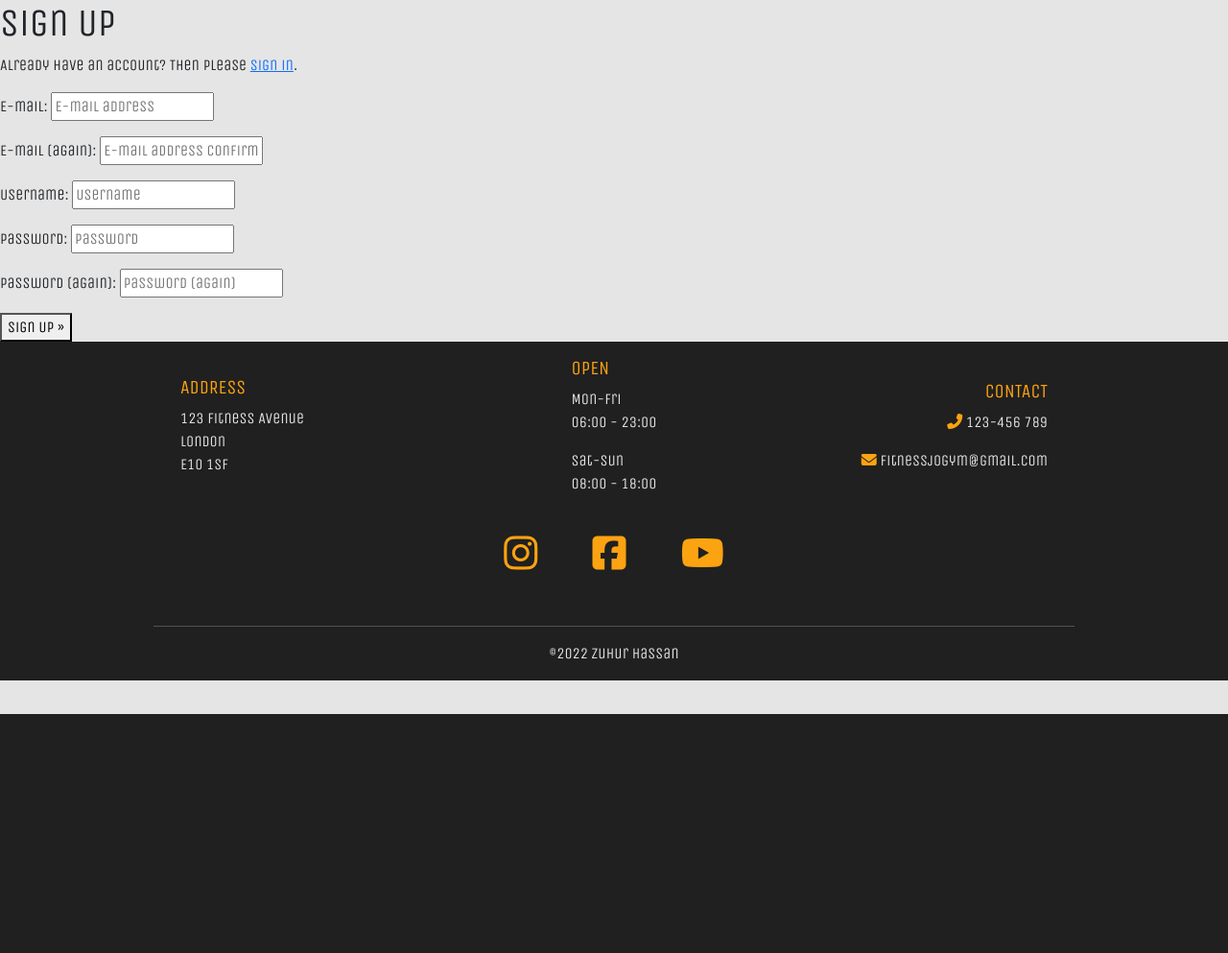
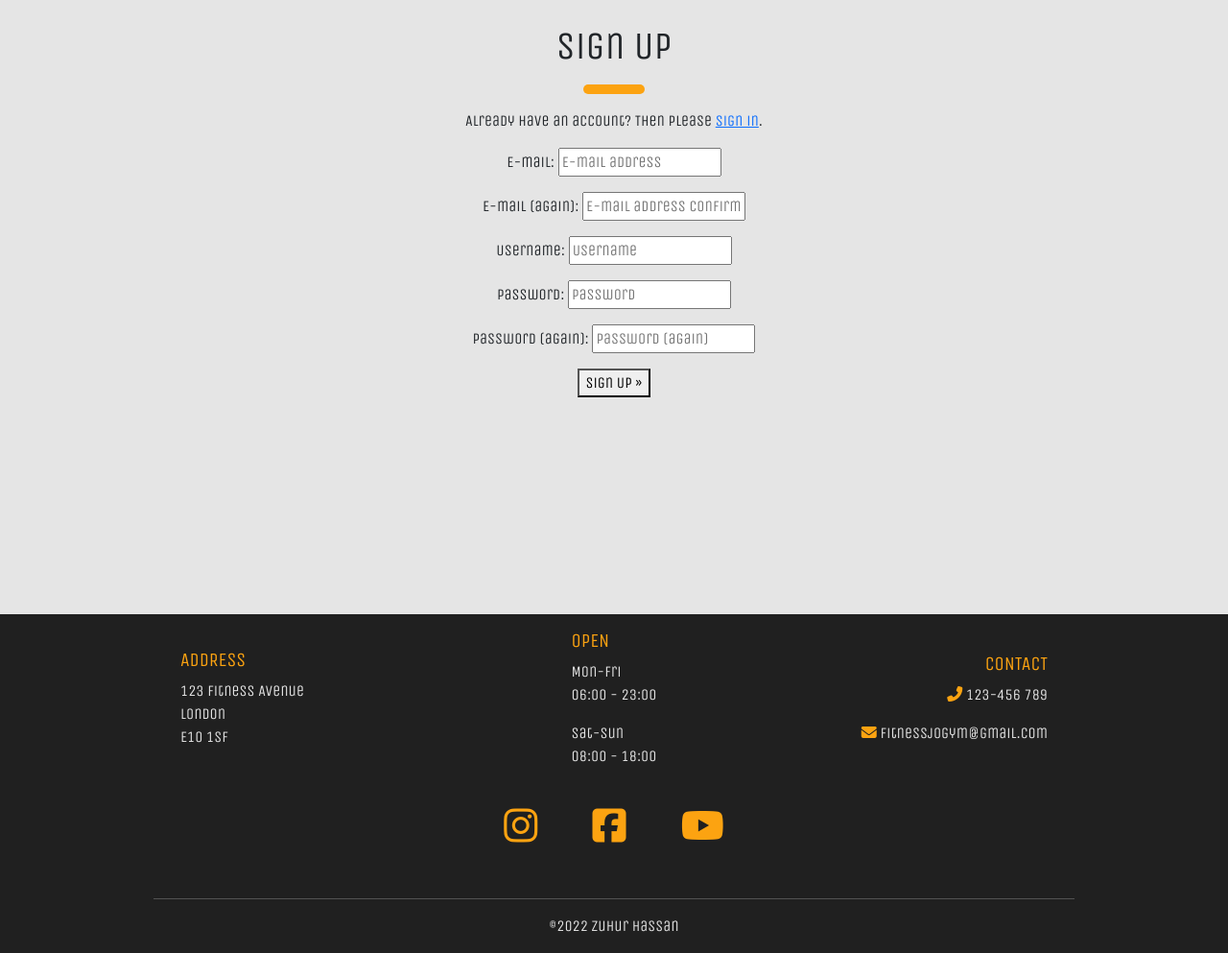
Before and after one commit to Code-Institute-Submissions/Zuhur-ms4_Feb, a Django app: page /accounts/signup/ in a window 1280 px wide. Shown: the part 56-1049 px from the top of the page at 96% size. Before the commit the page ends 800 px from the top, so only its background shows below. Run offline with Django 4.2, Linux system fonts and the light colour scheme; parts of the project's set-up code (start-up, migrations or seed data) failed here and were passed over; some libraries are stand-ins or nearby versions; some web fonts are replaced.

Commit message:
Add styling to allauth accounts

```diff
--- a/static/css/base.css
+++ b/static/css/base.css
@@ -200,3 +200,10 @@ footer {
 footer h5 {
     color: #fca311;
 }
+
+/*------------------------------ Allauth accounts */
+
+.allauth-container {
+    background-color: #e5e5e5;
+    height: 80vh;
+}
--- a/templates/allauth/account/base.html
+++ b/templates/allauth/account/base.html
@@ -1 +1,8 @@
 {% extends "base.html" %}
+
+{% block content %}
+    <div class="allauth-container p-4 text-center">
+        {% block inner_content %}
+        {% endblock %}
+    </div>
+{% endblock %}
--- a/templates/allauth/account/email.html
+++ b/templates/allauth/account/email.html
@@ -4,8 +4,10 @@
 
 {% block head_title %}{% trans "Account" %}{% endblock %}
 
-{% block content %}
+{% block inner_content %}
     <h1>{% trans "E-mail Addresses" %}</h1>
+    <hr class="heading-ruler mx-auto">
+
 {% if user.emailaddress_set.all %}
 <p>{% trans 'The following e-mail addresses are associated with your account:' %}</p>
 
--- a/templates/allauth/account/email_confirm.html
+++ b/templates/allauth/account/email_confirm.html
@@ -6,8 +6,9 @@
 {% block head_title %}{% trans "Confirm E-mail Address" %}{% endblock %}
 
 
-{% block content %}
+{% block inner_content %}
 <h1>{% trans "Confirm E-mail Address" %}</h1>
+<hr class="heading-ruler mx-auto">
 
 {% if confirmation %}
 
--- a/templates/allauth/account/login.html
+++ b/templates/allauth/account/login.html
@@ -5,9 +5,11 @@
 
 {% block head_title %}{% trans "Sign In" %}{% endblock %}
 
-{% block content %}
+{% block inner_content %}
 
 <h1>{% trans "Sign In" %}</h1>
+<hr class="heading-ruler mx-auto">
+
 
 {% get_providers as socialaccount_providers %}
 
--- a/templates/allauth/account/logout.html
+++ b/templates/allauth/account/logout.html
@@ -4,8 +4,9 @@
 
 {% block head_title %}{% trans "Sign Out" %}{% endblock %}
 
-{% block content %}
+{% block inner_content %}
 <h1>{% trans "Sign Out" %}</h1>
+<hr class="heading-ruler mx-auto">
 
 <p>{% trans 'Are you sure you want to sign out?' %}</p>
 
--- a/templates/allauth/account/password_change.html
+++ b/templates/allauth/account/password_change.html
@@ -4,8 +4,10 @@
 
 {% block head_title %}{% trans "Change Password" %}{% endblock %}
 
-{% block content %}
+{% block inner_content %}
     <h1>{% trans "Change Password" %}</h1>
+    <hr class="heading-ruler mx-auto">
+
 
     <form method="POST" action="{% url 'account_change_password' %}" class="password_change">
         {% csrf_token %}
--- a/templates/allauth/account/password_reset.html
+++ b/templates/allauth/account/password_reset.html
@@ -5,9 +5,11 @@
 
 {% block head_title %}{% trans "Password Reset" %}{% endblock %}
 
-{% block content %}
+{% block inner_content %}
 
     <h1>{% trans "Password Reset" %}</h1>
+    <hr class="heading-ruler mx-auto">
+
     {% if user.is_authenticated %}
     {% include "account/snippets/already_logged_in.html" %}
     {% endif %}
--- a/templates/allauth/account/password_reset_done.html
+++ b/templates/allauth/account/password_reset_done.html
@@ -5,8 +5,10 @@
 
 {% block head_title %}{% trans "Password Reset" %}{% endblock %}
 
-{% block content %}
+{% block inner_content %}
     <h1>{% trans "Password Reset" %}</h1>
+    <hr class="heading-ruler mx-auto">
+
 
     {% if user.is_authenticated %}
     {% include "account/snippets/already_logged_in.html" %}
--- a/templates/allauth/account/password_reset_from_key.html
+++ b/templates/allauth/account/password_reset_from_key.html
@@ -3,8 +3,10 @@
 {% load i18n %}
 {% block head_title %}{% trans "Change Password" %}{% endblock %}
 
-{% block content %}
+{% block inner_content %}
+
     <h1>{% if token_fail %}{% trans "Bad Token" %}{% else %}{% trans "Change Password" %}{% endif %}</h1>
+    <hr class="heading-ruler mx-auto">
 
     {% if token_fail %}
         {% url 'account_reset_password' as passwd_reset_url %}
--- a/templates/allauth/account/password_reset_from_key_done.html
+++ b/templates/allauth/account/password_reset_from_key_done.html
@@ -3,7 +3,9 @@
 {% load i18n %}
 {% block head_title %}{% trans "Change Password" %}{% endblock %}
 
-{% block content %}
+{% block inner_content %}
     <h1>{% trans "Change Password" %}</h1>
+    <hr class="heading-ruler mx-auto">
+
     <p>{% trans 'Your password is now changed.' %}</p>
 {% endblock %}
--- a/templates/allauth/account/password_set.html
+++ b/templates/allauth/account/password_set.html
@@ -4,8 +4,9 @@
 
 {% block head_title %}{% trans "Set Password" %}{% endblock %}
 
-{% block content %}
+{% block inner_content %}
     <h1>{% trans "Set Password" %}</h1>
+    <hr class="heading-ruler mx-auto">
 
     <form method="POST" action="{% url 'account_set_password' %}" class="password_set">
         {% csrf_token %}
--- a/templates/allauth/account/signup.html
+++ b/templates/allauth/account/signup.html
@@ -4,10 +4,12 @@
 
 {% block head_title %}{% trans "Signup" %}{% endblock %}
 
-{% block content %}
-<h1>{% trans "Sign Up" %}</h1>
+{% block inner_content %}
+<h1 class="text-center">{% trans "Sign Up" %}</h1>
+<hr class="heading-ruler mx-auto">
 
 <p>{% blocktrans %}Already have an account? Then please <a href="{{ login_url }}">sign in</a>.{% endblocktrans %}</p>
+
 
 <form class="signup" id="signup_form" method="post" action="{% url 'account_signup' %}">
   {% csrf_token %}
@@ -17,5 +19,4 @@
   {% endif %}
   <button type="submit">{% trans "Sign Up" %} &raquo;</button>
 </form>
-
 {% endblock %}
--- a/templates/allauth/account/signup_closed.html
+++ b/templates/allauth/account/signup_closed.html
@@ -4,8 +4,9 @@
 
 {% block head_title %}{% trans "Sign Up Closed" %}{% endblock %}
 
-{% block content %}
+{% block inner_content %}
 <h1>{% trans "Sign Up Closed" %}</h1>
+<hr class="heading-ruler mx-auto">
 
 <p>{% trans "We are sorry, but the sign up is currently closed." %}</p>
 {% endblock %}
--- a/templates/allauth/account/verification_sent.html
+++ b/templates/allauth/account/verification_sent.html
@@ -4,8 +4,9 @@
 
 {% block head_title %}{% trans "Verify Your E-mail Address" %}{% endblock %}
 
-{% block content %}
+{% block inner_content %}
     <h1>{% trans "Verify Your E-mail Address" %}</h1>
+    <hr class="heading-ruler mx-auto">
 
     <p>{% blocktrans %}We have sent an e-mail to you for verification. Follow the link provided to finalize the signup process. Please contact us if you do not receive it within a few minutes.{% endblocktrans %}</p>
 
--- a/templates/allauth/account/verified_email_required.html
+++ b/templates/allauth/account/verified_email_required.html
@@ -4,8 +4,9 @@
 
 {% block head_title %}{% trans "Verify Your E-mail Address" %}{% endblock %}
 
-{% block content %}
+{% block inner_content %}
 <h1>{% trans "Verify Your E-mail Address" %}</h1>
+<hr class="heading-ruler mx-auto">
 
 {% url 'account_email' as email_url %}
 
```
Also changed, not shown: templates/allauth/account/account_inactive.html (+4 -4 lines).
